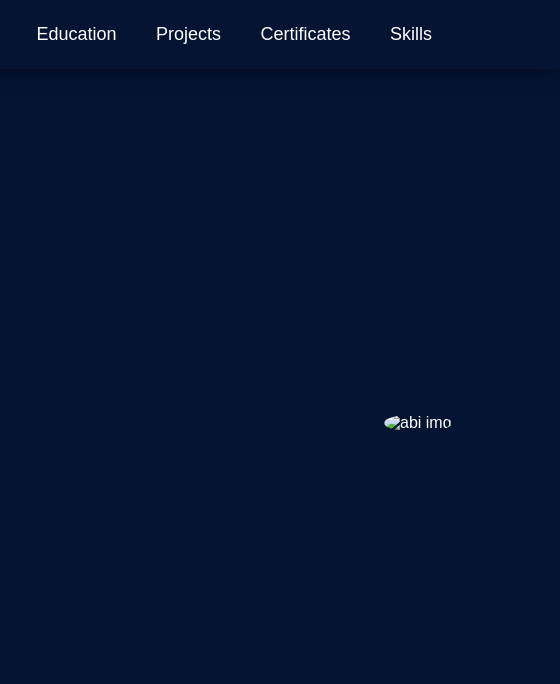
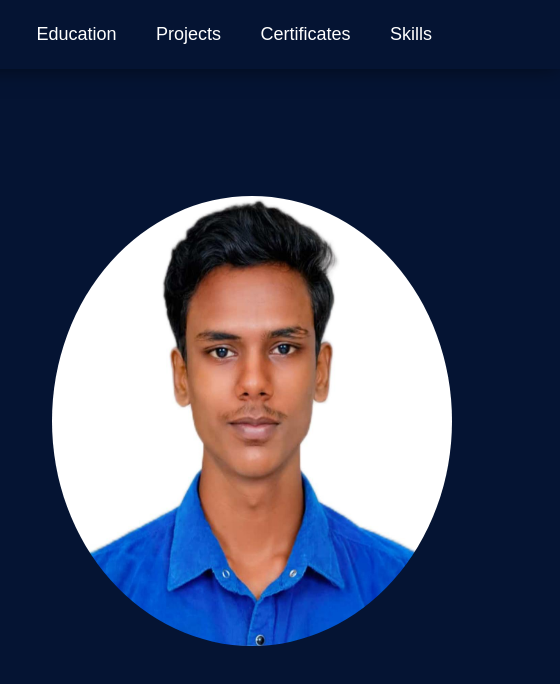
Before and after one commit to AbiVarsanP/My-Portfolio, a plain HTML site: page index.html in a window 1280 px wide. Shown: the full height of the page, 720-1280 px from the left. Drawn offline with nearby package versions, Linux system fonts and the light colour scheme.

Commit message:
Update index.html

```diff
--- a/index.html
+++ b/index.html
@@ -39,7 +39,7 @@
         </div>
 
         <div class="home-img">
-            <img src="abiimg.jpg" alt="abi img" style="width: 400px;">
+            <img src="abiimg1.jpg" alt="abi img" style="width: 400px;">
         </div>
     </section>
 
```
